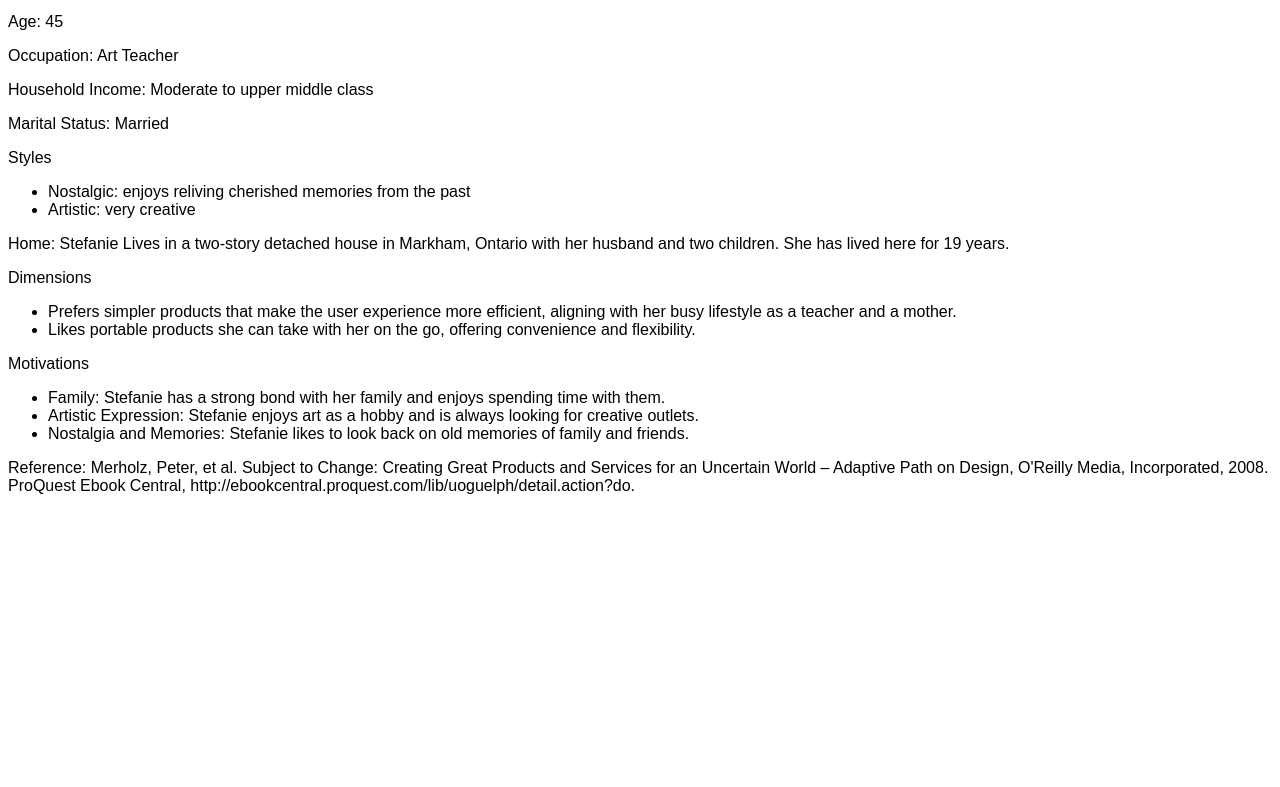
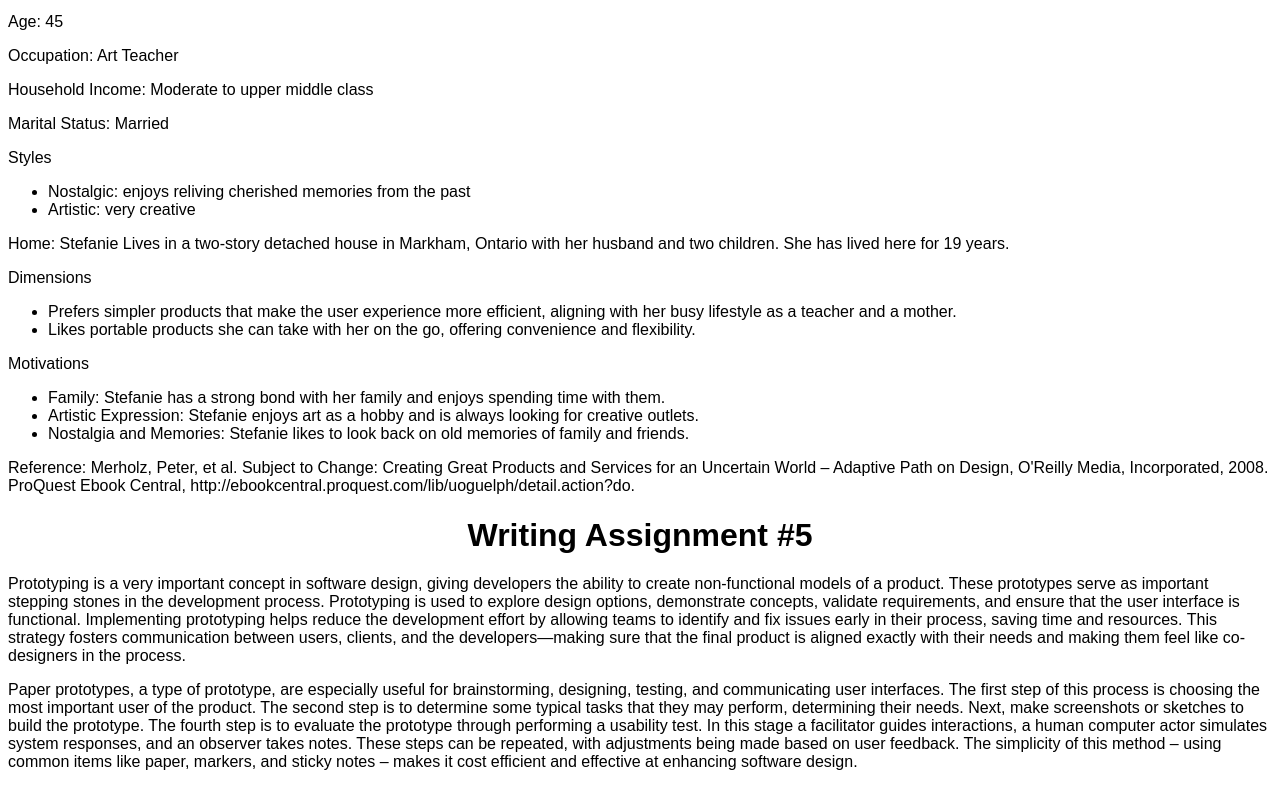
Before and after one commit to erodri08/ERodrigues_WritingAssignment1_CIS1250, a plain HTML site: page index.html in a window 1280 px wide. Shown: the part 1540-2327 px from the top of the page. Before the commit the page ends 2051 px from the top, so only its background shows below. Drawn offline with Linux system fonts and the light colour scheme.

Commit message:
Writing assignment 5 in index.html

```diff
--- a/index.html
+++ b/index.html
@@ -73,5 +73,9 @@
     </ul>
 
     <p>Reference: Merholz, Peter, et al. Subject to Change: Creating Great Products and Services for an Uncertain World – Adaptive Path on Design, O'Reilly Media, Incorporated, 2008. ProQuest Ebook Central, http://ebookcentral.proquest.com/lib/uoguelph/detail.action?do.</p>
+
+    <h1>Writing Assignment #5 </h1>
+    <p>Prototyping is a very important concept in software design, giving developers the ability to create non-functional models of a product. These prototypes serve as important stepping stones in the development process. Prototyping is used to explore design options, demonstrate concepts, validate requirements, and ensure that the user interface is functional. Implementing prototyping helps reduce the development effort by allowing teams to identify and fix issues early in their process, saving time and resources. This strategy fosters communication between users, clients, and the developers—making sure that the final product is aligned exactly with their needs and making them feel like co-designers in the process.</p>
+    <p>Paper prototypes, a type of prototype, are especially useful for brainstorming, designing, testing, and communicating user interfaces. The first step of this process is choosing the most important user of the product. The second step is to determine some typical tasks that they may perform, determining their needs. Next, make screenshots or sketches to build the prototype. The fourth step is to evaluate the prototype through performing a usability test. In this stage a facilitator guides interactions, a human computer actor simulates system responses, and an observer takes notes. These steps can be repeated, with adjustments being made based on user feedback. The simplicity of this method – using common items like paper, markers, and sticky notes – makes it cost efficient and effective at enhancing software design. </p>
   </body>
 </html>
```
